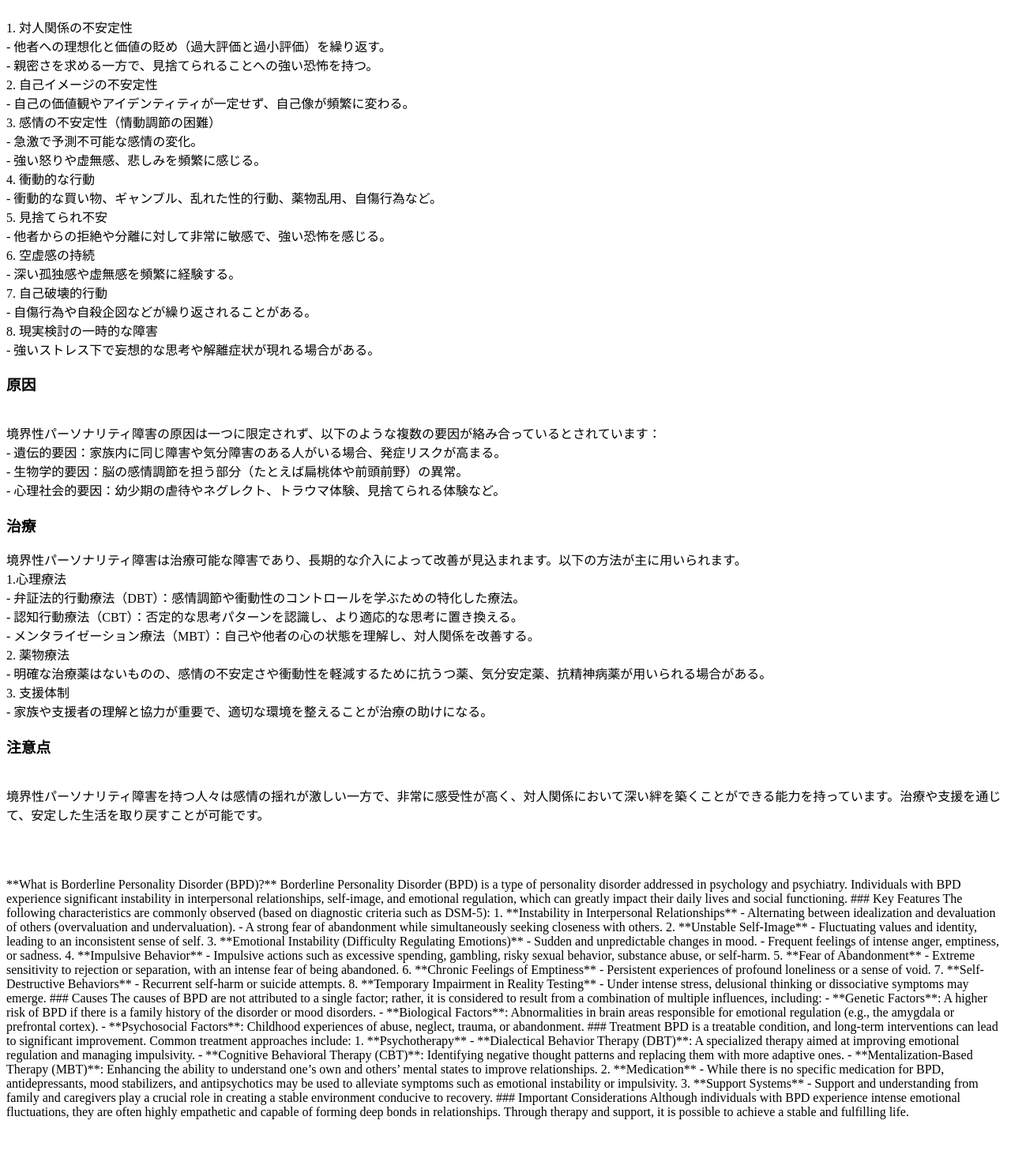
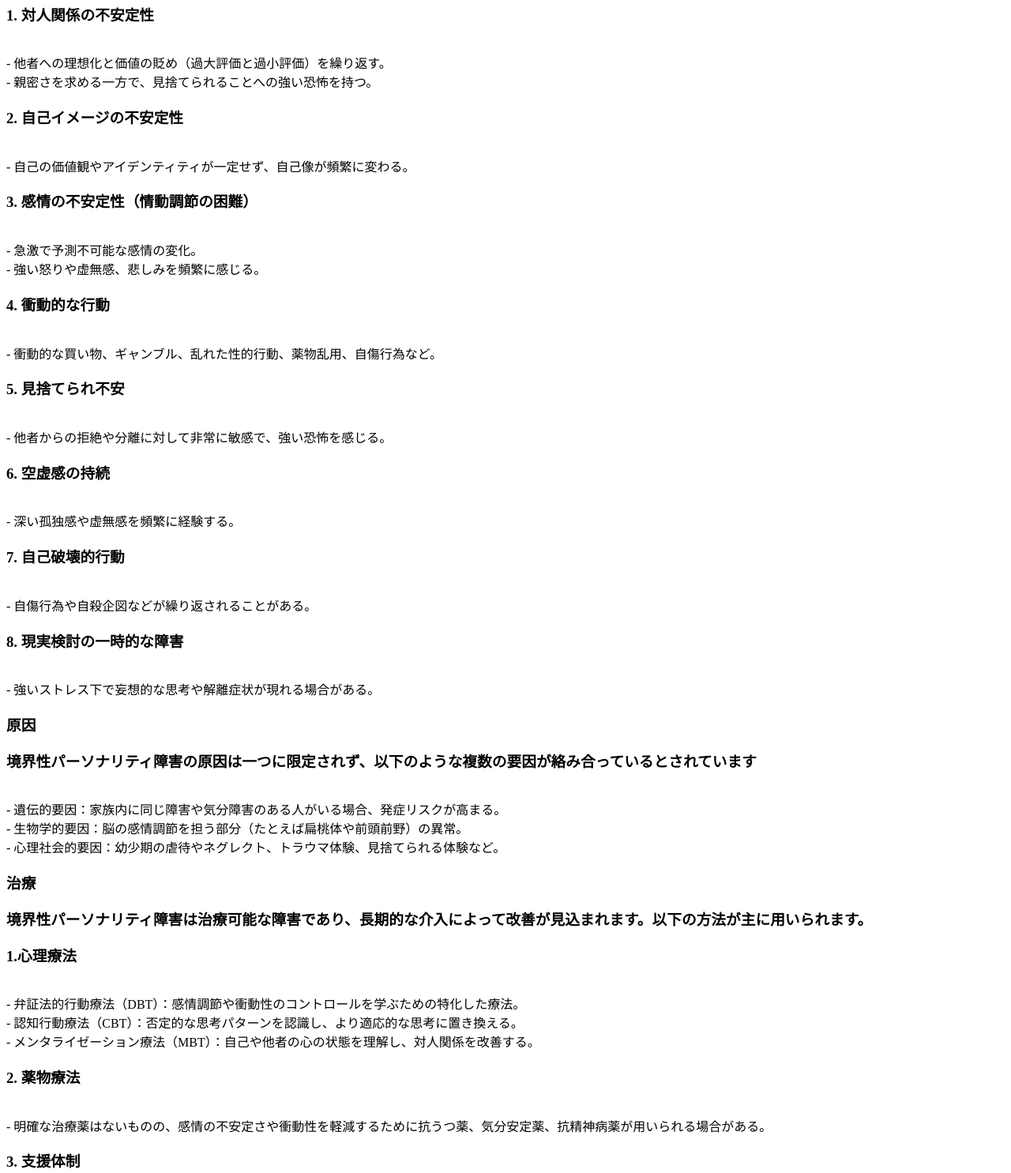
Before and after one commit to 445-lab/mysite, a plain HTML site: page index.html in a window 1280 px wide. Shown: the part 256-1741 px from the top of the page at 79% size. Before the commit the page ends 1689 px from the top, so only its background shows below. Drawn offline with Linux system fonts and the light colour scheme.

Commit message:
Add files via upload

```diff
--- a/index.html
+++ b/index.html
@@ -10,51 +10,51 @@
   <h2>境界性パーソナリティ障害（BPD: Borderline Personality Disorder）は、心理学および精神医学の領域で扱われるパーソナリティ障害の一つです。この障害を持つ人々は、対人関係、自己イメージ、感情の調節において著しい不安定さを経験し、それが日常生活や社会的機能に大きな影響を及ぼします。</h2>
 
   <h3>主な特徴（DSM-5などの診断基準に基づく）</h3>
-   <p><br>1. 対人関係の不安定性
+   <p><h3>1. 対人関係の不安定性 </h3>
        <br>- 他者への理想化と価値の貶め（過大評価と過小評価）を繰り返す。
        <br>- 親密さを求める一方で、見捨てられることへの強い恐怖を持つ。
 
-    <br>2. 自己イメージの不安定性
+    <h3>2. 自己イメージの不安定性 </h3>
        <br>- 自己の価値観やアイデンティティが一定せず、自己像が頻繁に変わる。
 
-    <br>3. 感情の不安定性（情動調節の困難）
+    <h3>3. 感情の不安定性（情動調節の困難）</h3>
       <br> - 急激で予測不可能な感情の変化。
       <br>- 強い怒りや虚無感、悲しみを頻繁に感じる。
 
-   <br> 4. 衝動的な行動
+   <h3>4. 衝動的な行動</h3>
        <br>- 衝動的な買い物、ギャンブル、乱れた性的行動、薬物乱用、自傷行為など。
 
-    <br>5. 見捨てられ不安
+    <h3>5. 見捨てられ不安 </h3>
        <br>- 他者からの拒絶や分離に対して非常に敏感で、強い恐怖を感じる。
 
-   <br> 6. 空虚感の持続
+   <h3>6. 空虚感の持続  </h3>
        <br>- 深い孤独感や虚無感を頻繁に経験する。
 
-    <br>7. 自己破壊的行動
+    <h3>7. 自己破壊的行動</h3>
        <br>- 自傷行為や自殺企図などが繰り返されることがある。
 
-    <br>8. 現実検討の一時的な障害
+    <h3>8. 現実検討の一時的な障害 </h3>
        <br>- 強いストレス下で妄想的な思考や解離症状が現れる場合がある。
 
     <h3>原因</h3>
-    <br>境界性パーソナリティ障害の原因は一つに限定されず、以下のような複数の要因が絡み合っているとされています：
+    <h3>境界性パーソナリティ障害の原因は一つに限定されず、以下のような複数の要因が絡み合っているとされています</h3>
     <br>- 遺伝的要因：家族内に同じ障害や気分障害のある人がいる場合、発症リスクが高まる。
     <br>- 生物学的要因：脳の感情調節を担う部分（たとえば扁桃体や前頭前野）の異常。
     <br>- 心理社会的要因：幼少期の虐待やネグレクト、トラウマ体験、見捨てられる体験など。
 
     <h3>治療</h3>
-    境界性パーソナリティ障害は治療可能な障害であり、長期的な介入によって改善が見込まれます。以下の方法が主に用いられます。
+    <h3>境界性パーソナリティ障害は治療可能な障害であり、長期的な介入によって改善が見込まれます。以下の方法が主に用いられます。</h3>
 
-    <br>1.心理療法
+    <h3>1.心理療法</h3>
        <br>- 弁証法的行動療法（DBT）：感情調節や衝動性のコントロールを学ぶための特化した療法。
 
-      <br> - 認知行動療法（CBT）：否定的な思考パターンを認識し、より適応的な思考に置き換える。
+      <br>- 認知行動療法（CBT）：否定的な思考パターンを認識し、より適応的な思考に置き換える。
        <br>- メンタライゼーション療法（MBT）：自己や他者の心の状態を理解し、対人関係を改善する。
 
-    <br>2. 薬物療法
+    <h3>2. 薬物療法 </h3>
        <br>- 明確な治療薬はないものの、感情の不安定さや衝動性を軽減するために抗うつ薬、気分安定薬、抗精神病薬が用いられる場合がある。
 
-    <br>3. 支援体制
+    <h3>3. 支援体制 </h3>
        <br>- 家族や支援者の理解と協力が重要で、適切な環境を整えることが治療の助けになる。
 
     <h3>注意点</h3>
```
